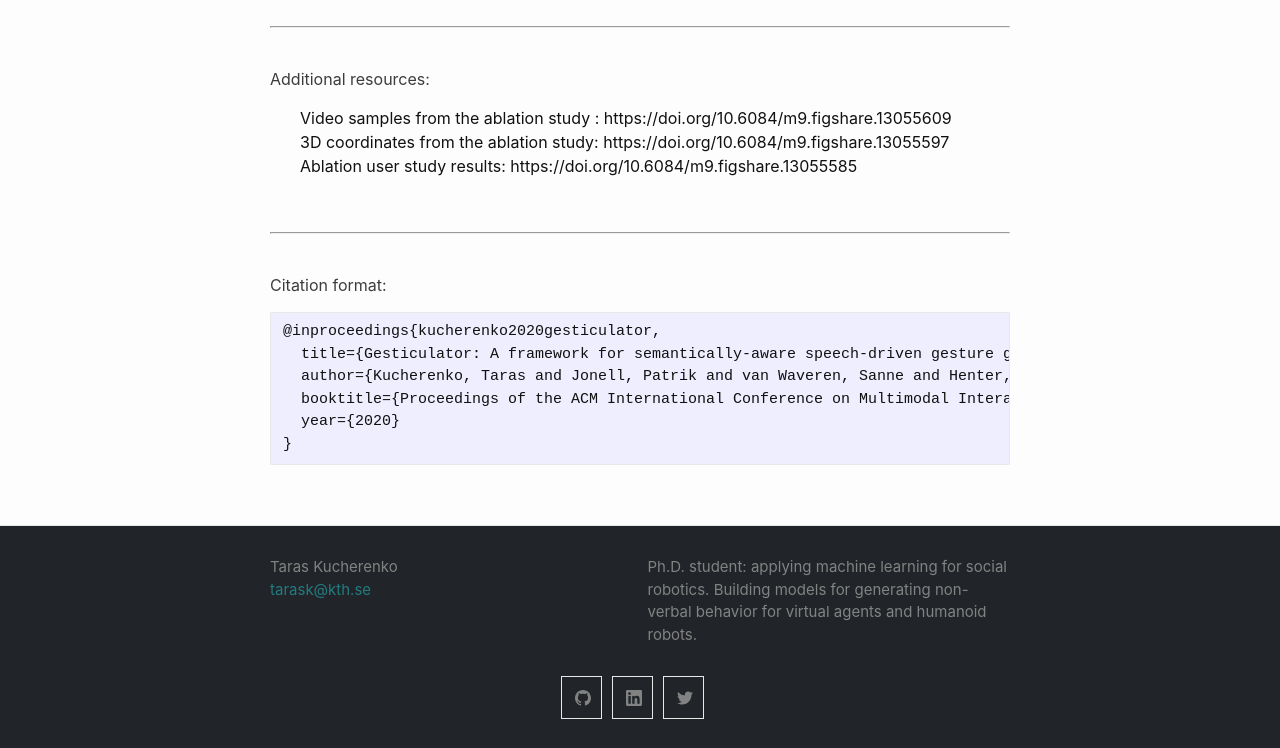
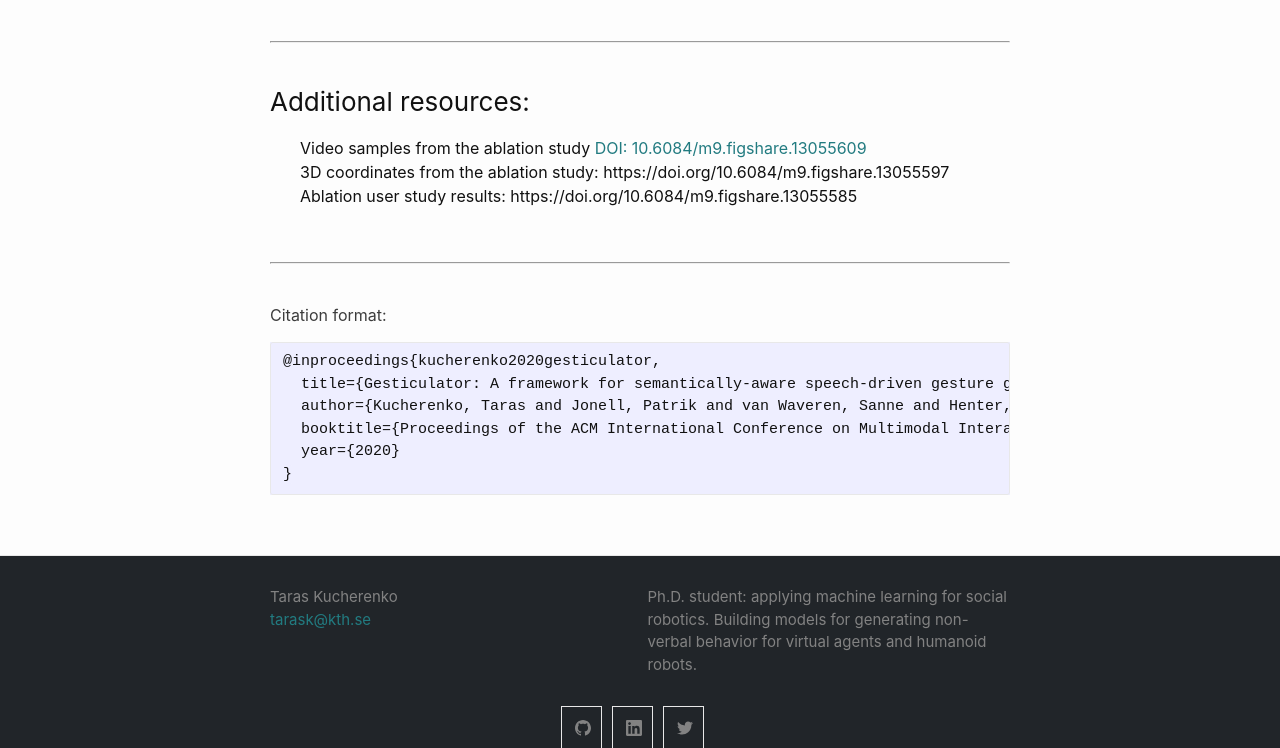
Before and after one commit to Svito-zar/Svito-zar.github.io, a Jekyll site: the page built from _posts/2020-08-03-Gesticulator.md, in a window 1280 px wide and 900 px high, scrolled down 1914 px, cut to the strip 152-900 px from the top of the window. Built offline with Jekyll 4.4.1, drawn with Linux system fonts in a browser that asks for light colours; some of the changed lines change nothing that is shown.

Commit message:
Further update

```diff
--- a/_posts/2020-08-03-Gesticulator.md
+++ b/_posts/2020-08-03-Gesticulator.md
@@ -31,7 +31,7 @@ During speech, people spontaneously gesticulate, which plays a key role in conve
 ***
 &nbsp;
 
-Main video explaining the paper:
+### Main video explaining the paper:
 
 <iframe width="660" height="415" src="https://www.youtube.com/embed/VQ8he6jjW08" frameborder="0" allow="accelerometer; autoplay; encrypted-media; gyroscope; picture-in-picture" allowfullscreen></iframe>
 
@@ -41,8 +41,8 @@ Main video explaining the paper:
 ***
 &nbsp;
 
-Additional resources:
-1. Video samples from the ablation study : https://doi.org/10.6084/m9.figshare.13055609
+### Additional resources:
+1. Video samples from the ablation study [DOI: 10.6084/m9.figshare.13055609](https://doi.org/10.6084/m9.figshare.13055609)
 2. 3D coordinates from the ablation study: https://doi.org/10.6084/m9.figshare.13055597
 3. Ablation user study results: https://doi.org/10.6084/m9.figshare.13055585
 
```
